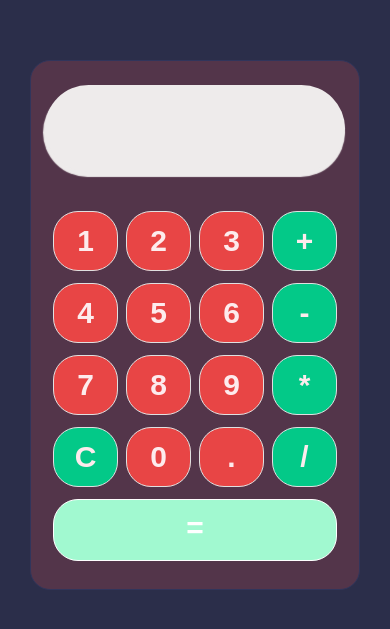
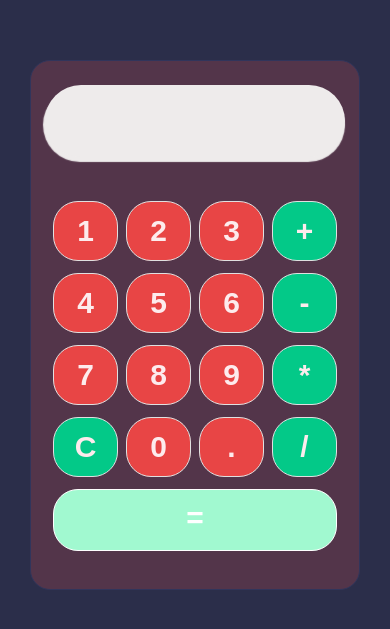
Before and after one commit to JulianRG1512/Calculadora, a React (Create React App) app: page / in a window 390 px wide. Shown: the part 107-736 px from the top of the page. Built offline with nearby package versions, Linux system fonts and the light colour scheme.

Commit message:
4°Se modifican estilo pantalla

```diff
--- a/src/hojas-de-estilo/pantalla.css
+++ b/src/hojas-de-estilo/pantalla.css
@@ -1,5 +1,5 @@
 .entrada {
-    height: 65px;
+    height: 60px;
     border-radius: 50px;
     margin-bottom: 35px;
     margin-top: 10px;
@@ -7,7 +7,7 @@
     justify-content: flex-end;
     align-items: center;
     font-weight: bold;
-    font-size: 30px;
+    font-size: 25px;
     background-color: rgb(238, 235, 235);
     color: black;
     padding: 11px;
@@ -15,3 +15,13 @@
     margin: 1px solid #888;
     box-shadow: -1px 4px 1px 1px rgb(238, 235, 235);
 }
+
+@media screen and (max-width: 600px) {
+    .entrada{
+        height: 50px;
+        font-size: 20px;
+        margin-bottom: 40px;
+
+    }
+
+}
```
